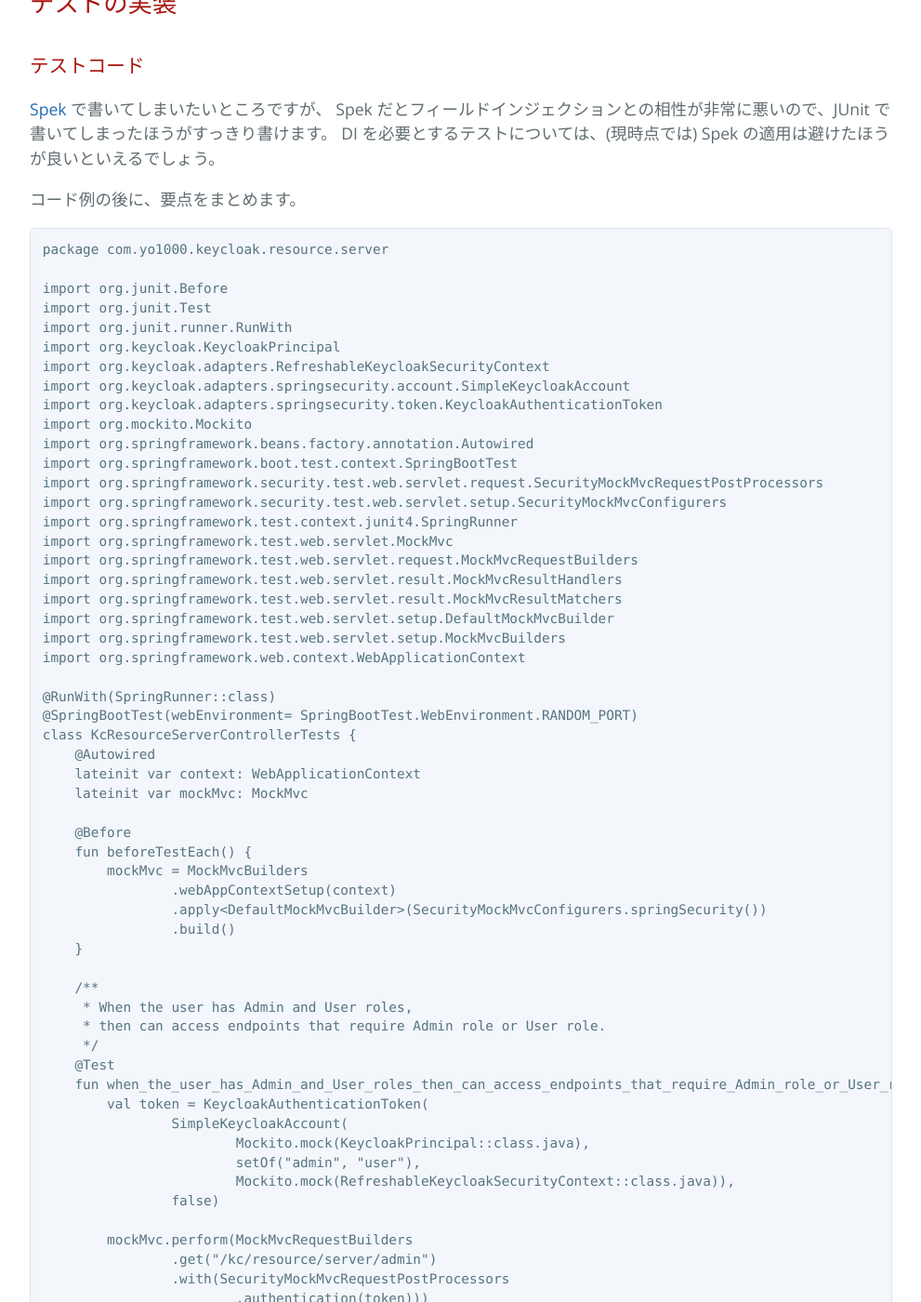
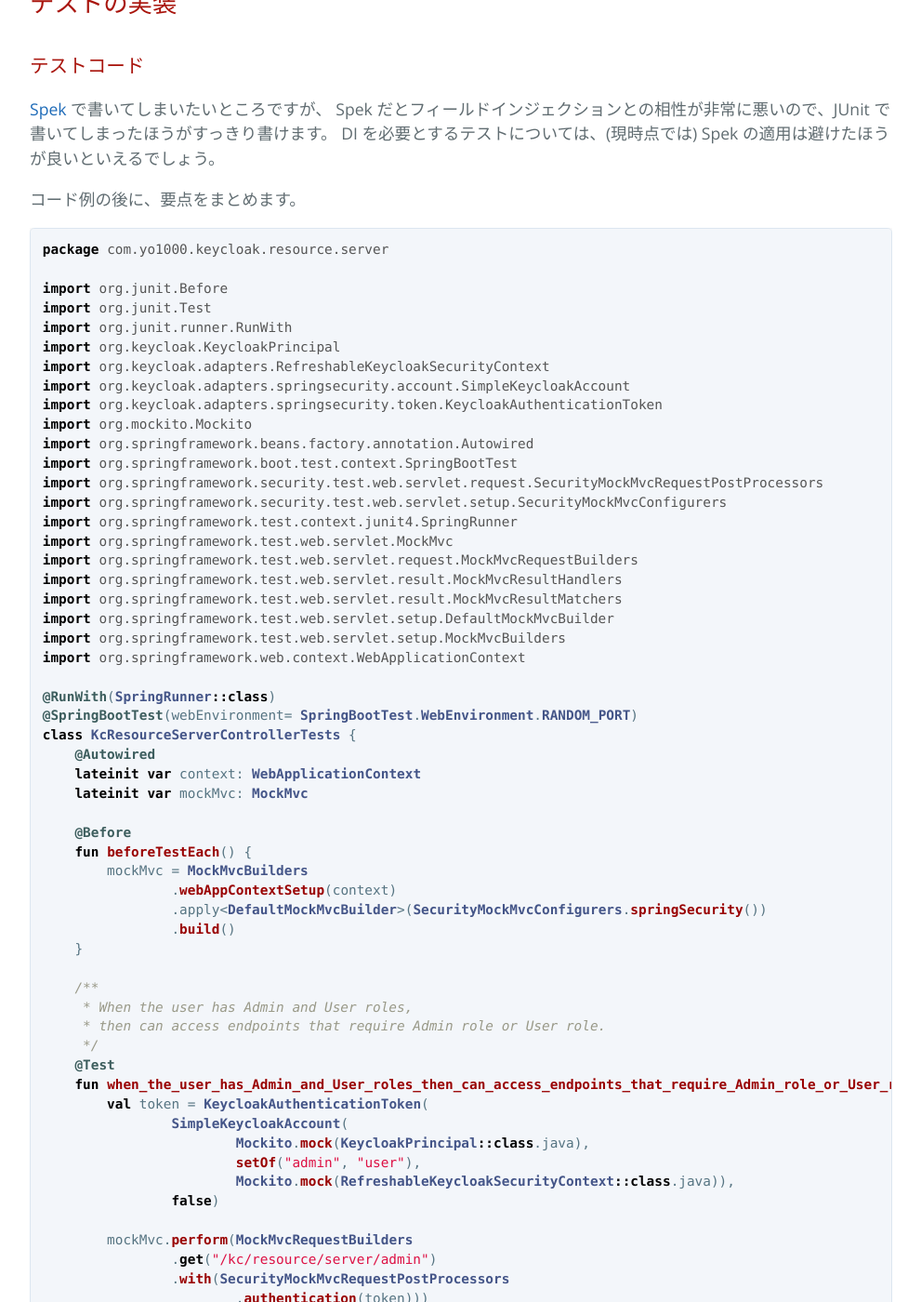
Before and after one commit to yo1000/blog.yo1000.com, a Jekyll site: the page built from _posts/2017-12-26-keycloak-test-ressrv.md, in a window 1280 px wide and 1400 px high, scrolled down 5353 px. Shown: the whole window at 93% size, without its empty margins (64-1055 px from the left). Built offline with Jekyll 4.4.1, drawn with Linux system fonts in a browser that asks for light colours; our own code applies the rules of GitHub Pages for plain Markdown files; some of the changed text lies outside the part shown.

Commit message:
Update 2017-12-26-keycloak-test-ressrv.md

````diff
--- a/_posts/2017-12-26-keycloak-test-ressrv.md
+++ b/_posts/2017-12-26-keycloak-test-ressrv.md
@@ -112,7 +112,7 @@ keycloak:
 
 コード例の後に、要点をまとめます。
 
-```kotlin:KcSecurityConfigurer.kt
+```kotlin
 package com.yo1000.keycloak.resource.server
 
 import org.keycloak.adapters.springsecurity.config.KeycloakWebSecurityConfigurerAdapter
@@ -235,7 +235,7 @@ DI を必要とするテストについては、(現時点では) Spek の適用
 
 コード例の後に、要点をまとめます。
 
-```KcResourceServerControllerTests.kt
+```kotlin
 package com.yo1000.keycloak.resource.server
 
 import org.junit.Before
````
